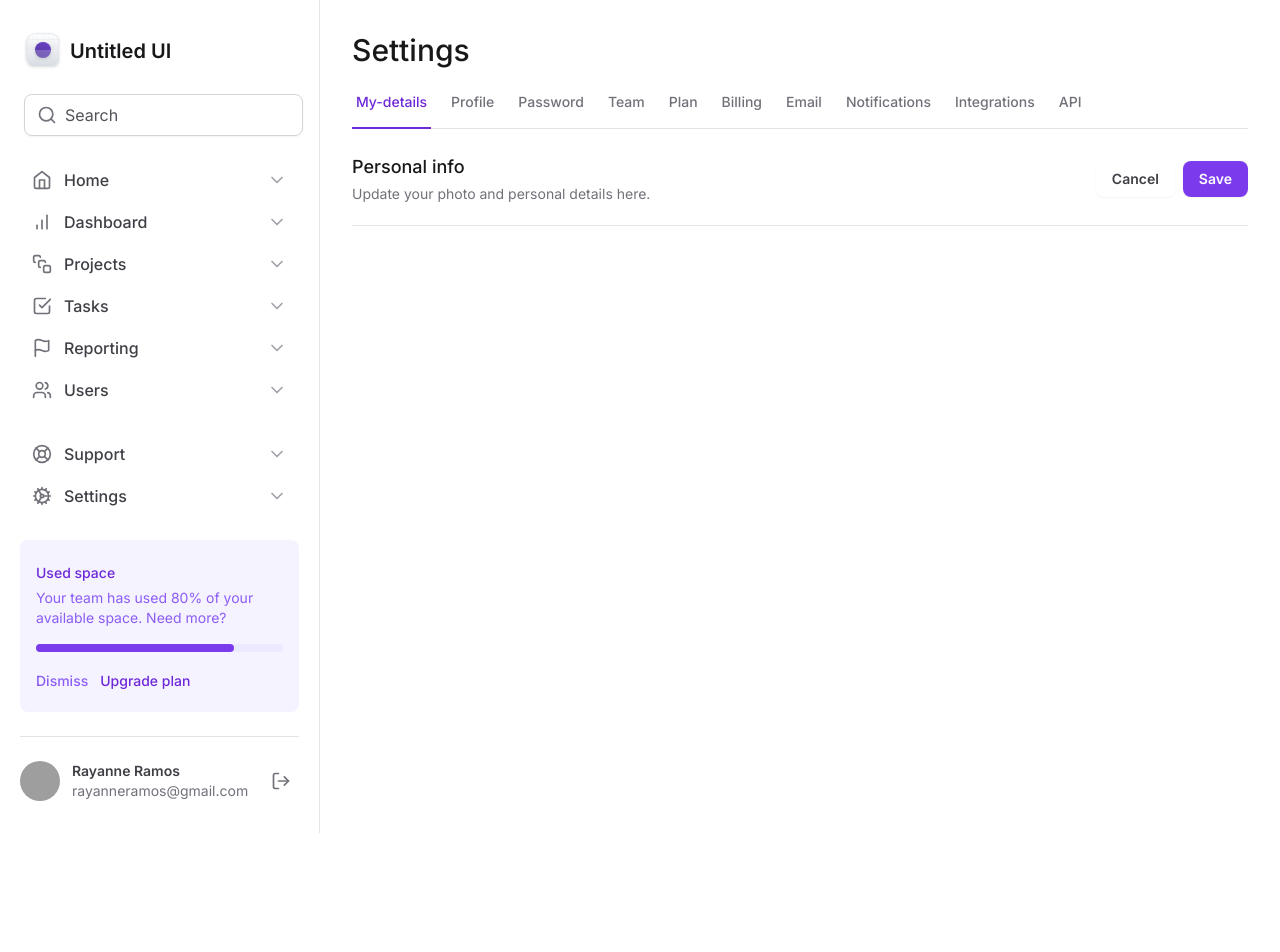
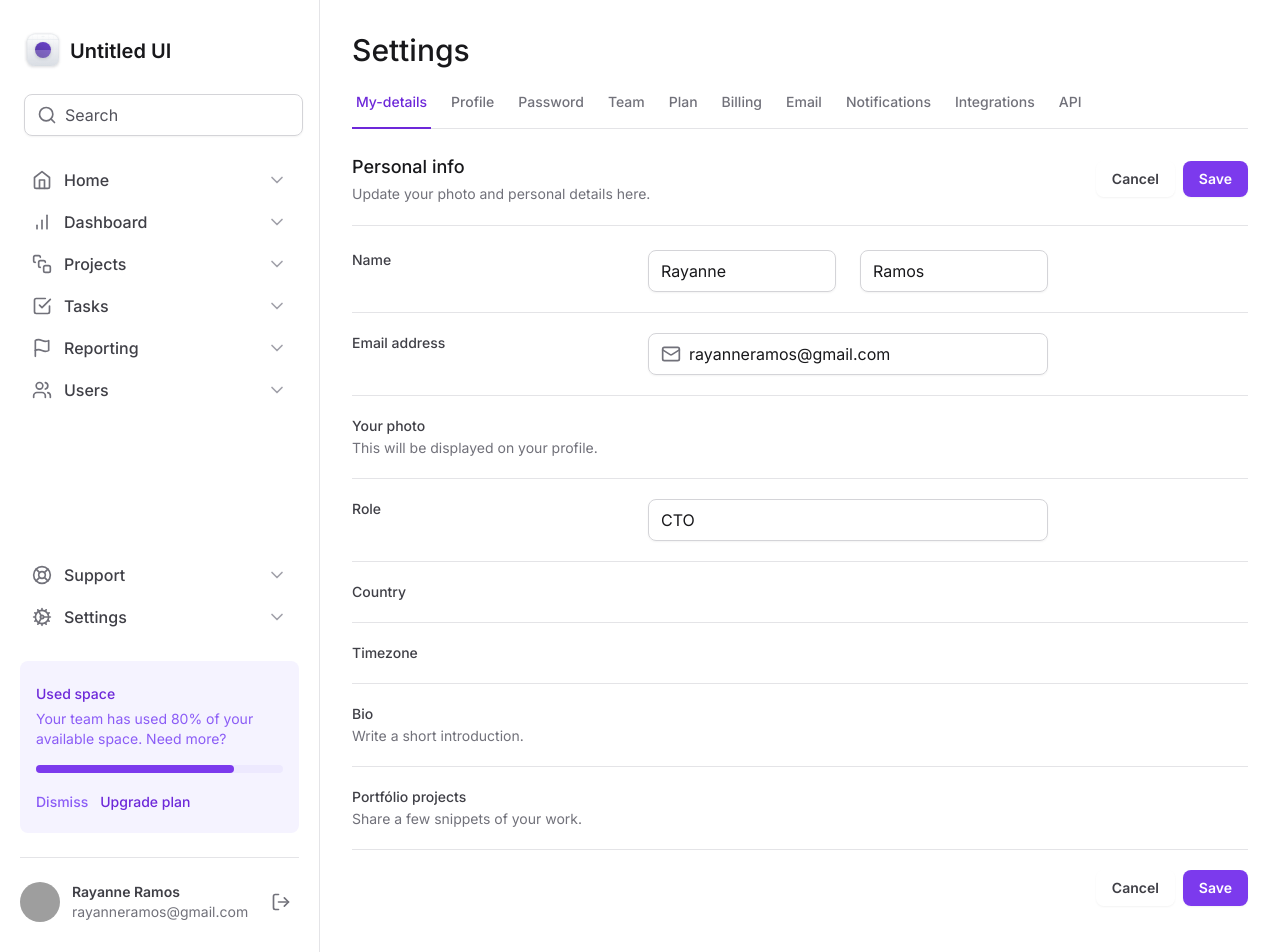
Before and after one commit to RayanneRamos/masterizando-tailwind, a Next.js app: page / in a window 1280 px wide. Before the commit the page ends 833 px from the top, so only its background shows below. Built offline with nearby package versions, Linux system fonts and the light colour scheme; grey boxes are pictures that could not be loaded.

Commit message:
campos do formulário

```diff
--- a/src/app/page.tsx
+++ b/src/app/page.tsx
@@ -1,5 +1,7 @@
 /* eslint-disable prettier/prettier */
+import { InputControl, InputPrefix, InputRoot } from "@/components/Input";
 import { SettingsTabs } from "@/components/SettingsTabs";
+import { Mail } from "lucide-react";
 
 export default function Home() {
   return (
@@ -30,7 +32,125 @@ export default function Home() {
             </button>
           </div>
         </div>
-        <form id="settings" className="mt-6 flex w-full flex-col "></form>
+        <form
+          id="settings"
+          className="mt-6 flex w-full flex-col gap-5 divide-y divide-zinc-200"
+        >
+          <div className="grid grid-cols-form gap-3">
+            <label
+              htmlFor="fisrtname"
+              className="text-sm font-medium text-zinc-700"
+            >
+              Name
+            </label>
+            <div className="grid grid-cols-2 gap-6">
+              <InputRoot>
+                <InputControl defaultValue="Rayanne" id="firstname" />
+              </InputRoot>
+              <InputRoot>
+                <InputControl defaultValue="Ramos" id="firstname" />
+              </InputRoot>
+            </div>
+          </div>
+          <div className="grid grid-cols-form gap-3 pt-5">
+            <label
+              htmlFor="email"
+              className="text-sm font-medium text-zinc-700"
+            >
+              Email address
+            </label>
+
+            <InputRoot>
+              <InputPrefix>
+                <Mail className="h-5 w-5 text-zinc-500" />
+              </InputPrefix>
+              <InputControl
+                defaultValue="rayanneramos@gmail.com"
+                type="email"
+                id="email"
+              />
+            </InputRoot>
+          </div>
+          <div className="grid grid-cols-form gap-3 pt-5">
+            <label
+              htmlFor="photo"
+              className="text-sm font-medium text-zinc-700"
+            >
+              Your photo
+              <span className="mt-0.5 block text-sm font-normal text-zinc-500">
+                This will be displayed on your profile.
+              </span>
+            </label>
+
+            <div></div>
+          </div>
+          <div className="grid grid-cols-form gap-3 pt-5">
+            <label htmlFor="role" className="text-sm font-medium text-zinc-700">
+              Role
+            </label>
+
+            <InputRoot>
+              <InputControl defaultValue="CTO" id="role" />
+            </InputRoot>
+          </div>
+          <div className="grid grid-cols-form gap-3 pt-5">
+            <label
+              htmlFor="country"
+              className="text-sm font-medium text-zinc-700"
+            >
+              Country
+            </label>
+
+            <div></div>
+          </div>
+          <div className="grid grid-cols-form gap-3 pt-5">
+            <label
+              htmlFor="timezone"
+              className="text-sm font-medium text-zinc-700"
+            >
+              Timezone
+            </label>
+
+            <div></div>
+          </div>
+          <div className="grid grid-cols-form gap-3 pt-5">
+            <label htmlFor="bio" className="text-sm font-medium text-zinc-700">
+              Bio
+              <span className="mt-0.5 block text-sm font-normal text-zinc-500">
+                Write a short introduction.
+              </span>
+            </label>
+
+            <div></div>
+          </div>
+          <div className="grid grid-cols-form gap-3 pt-5">
+            <label
+              htmlFor="projects"
+              className="text-sm font-medium text-zinc-700"
+            >
+              Portfólio projects
+              <span className="mt-0.5 block text-sm font-normal text-zinc-500">
+                Share a few snippets of your work.
+              </span>
+            </label>
+
+            <div></div>
+          </div>
+          <div className="flex items-center justify-end gap-2 pt-5">
+            <button
+              className="rounded-lg border-zinc-300 px-4 py-2 text-sm font-semibold text-zinc-700 shadow-sm hover:bg-zinc-50"
+              type="button"
+            >
+              Cancel
+            </button>
+            <button
+              className="rounded-lg bg-violet-600 px-4 py-2 text-sm font-semibold text-white shadow-sm hover:bg-violet-700"
+              type="submit"
+            >
+              Save
+            </button>
+          </div>
+        </form>
       </div>
     </>
   );
--- a/tailwind.config.ts
+++ b/tailwind.config.ts
@@ -8,6 +8,7 @@ const config: Config = {
       gridTemplateColumns: {
         app: "minmax(18rem, 20rem) 1fr",
         profile: "max-content 1fr min-content",
+        form: "minmax(7.5rem, 17.5rem) minmax(25rem, 1fr) minmax(0, 15rem)",
       },
 
       maxWidth: {
```
Also changed, not shown: 1 other file (tests, documents, lock files or other folders).
